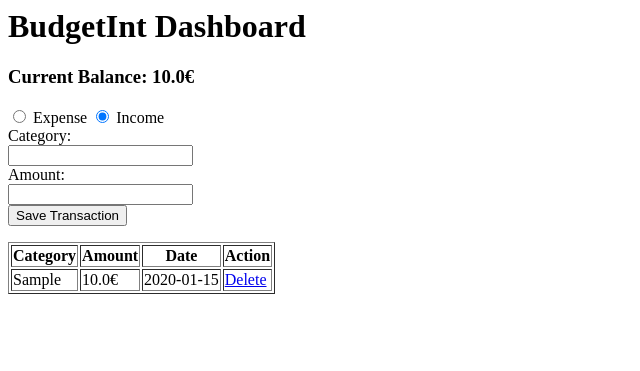
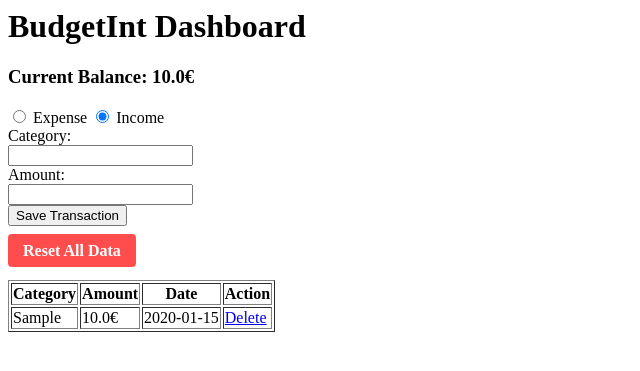
Before and after one commit to veseling02/expense-tracker-sqlite, a Flask app: page / in a window 1280 px wide. Shown: the top 371 px of the page, without its empty margins (0-640 px from the left). Run offline with Flask 3, Linux system fonts and the light colour scheme; tables that the repository leaves empty hold one stand-in row (values such as "Sample post").

Commit message:
implemented reset all button

```diff
--- a/app.py
+++ b/app.py
@@ -33,6 +33,11 @@ def handle_delete(transaction_id):
     db.delete_transaction(transaction_id)
     return redirect(url_for("index"))
 
+@app.route("/clear-all")
+def handle_clear():
+    db.clear_all()
+    return redirect(url_for("index"))
+
 
 if __name__ == "__main__":
     app.run()
--- a/database.py
+++ b/database.py
@@ -51,6 +51,13 @@ def get_total_spent():
 
         return result[0] if result[0] else 0.0
 
+def clear_all():
+    with sqlite3.connect("transactions.db") as conn:
+        cursor = conn.cursor()
+        cursor.execute("DELETE FROM transactions")
+        conn.commit()
+
+
 
 if __name__ == "__main__":
     print("Testing insertion...")
--- a/templates/index.html
+++ b/templates/index.html
@@ -16,6 +16,15 @@
 
     <button type="submit">Save Transaction</button>
 </form>
+
+<div style="margin-bottom: 20px;">
+    <a href="{{ url_for('handle_clear') }}"
+       onclick="return confirm('EXTREME WARNING: This will delete your entire history. Proceed?')"
+       style="color: white; background-color: #ff4d4d; padding: 8px 15px; text-decoration: none; border-radius: 4px; font-weight: bold;">
+       Reset All Data
+    </a>
+</div>
+
 
 <table border="1">
     <thead>
```
